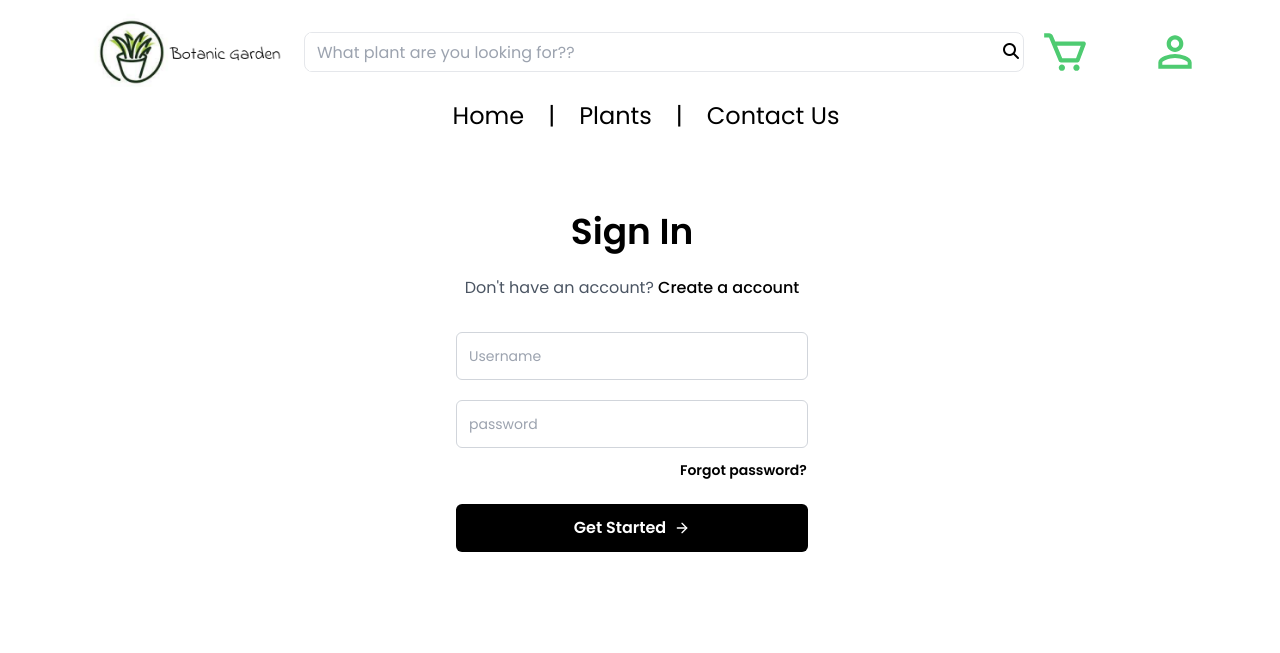
After one commit to Aayam1o1/Botanic-Garden, a Django app: page /login/ in a window 1280 px wide. The commit adds this page. Shown: the top 653 px of the page. Run offline with Django 4.2, Linux system fonts and the light colour scheme; some libraries are stand-ins or nearby versions; grey boxes are pictures that could not be loaded.

Commit message:
login system with logout  and drop down menu
developed an login system with help of django -> authenticate,login and logout
and stored the data into model user

dropdown menu is created through tailwind css using hover and absolute and relative

```diff
--- a/Botanic_Garden/Botanic_Garden/urls.py
+++ b/Botanic_Garden/Botanic_Garden/urls.py
@@ -21,8 +21,12 @@ from django.conf import settings
 from django.conf.urls.static import static
 
 
+
 urlpatterns = [
     path('admin/', admin.site.urls),
     path('', views.homePage),
-    path('plants', views.plants)
+    path('plants/', views.plants, name='plants'),
+    path('register/', views.register, name="Sign Up"),
+    path('login/', views.loginPage, name='login'),
+    path('logout/', views.logoutPage, name="logout"),
 ]
--- a/Botanic_Garden/Botanic_Garden/views.py
+++ b/Botanic_Garden/Botanic_Garden/views.py
@@ -1,11 +1,57 @@
 from django.http import HttpResponse, HttpResponseRedirect
 from django.shortcuts import render, redirect
 from django.core.paginator import Paginator
+from django.contrib.auth.forms import UserCreationForm
+from django.contrib.auth.models import User
+from django.contrib.auth import authenticate,login,logout
+from django.contrib.auth.decorators import login_required
+
 
 def homePage(request):
 
     return render(request, "homePage.html")
 
+@login_required(login_url='login')
 def plants(request):
 
     return render(request, "plants.html")
+
+def register(request):
+    if request.method == "POST":
+        username = request.POST.get('username')
+        email = request.POST.get('email')
+        password = request.POST.get('password')
+        rePassword = request.POST.get('rePassword')
+
+        if password != rePassword:
+            return HttpResponse("Password does not match!!!")
+
+        myUser = User.objects.create_user(username, email, password)
+        myUser.save()
+
+        return redirect('/login')
+
+        print(username, email, password, rePassword)
+
+    return render(request, "register.html")
+
+def loginPage(request):
+
+    if request.method == 'POST':
+        username = request.POST.get('username')
+        password = request.POST.get('password')
+
+        user = authenticate(request, username=username, password=password)
+        if user is not None:
+            login(request,user)
+            return redirect('/')
+
+        else:
+            return HttpResponse("Username or Password is incorrect")
+
+        print(usernameL, passwordL)
+    return render(request, "login.html")
+
+def logoutPage(request):
+    logout(request)
+    return redirect('login')
--- /dev/null
+++ b/Botanic_Garden/static/CSS/style.css
@@ -0,0 +1,7 @@
+#dropdown-menu{
+    display: none;
+}
+
+#profile:hover #dropdown-menu{
+    display: block;
+}
--- a/Botanic_Garden/static/JS/script.js
+++ b/Botanic_Garden/static/JS/script.js
@@ -0,0 +1,12 @@
+function dropMenu(){
+
+    const dropMenu = document.getElementById("dropdown-menu")
+    if (dropMenu.style.display === "block") {
+        dropMenu.style.display = "none"
+
+    }
+    else
+    {
+        dropMenu.style.display = "block"
+    }
+}
--- a/Botanic_Garden/templates/base.html
+++ b/Botanic_Garden/templates/base.html
@@ -7,7 +7,7 @@
     <link rel="stylesheet" href="../static/CSS/global.css">
     <script src="https://cdn.tailwindcss.com"></script>
     <link rel="stylesheet" href="https://cdnjs.cloudflare.com/ajax/libs/font-awesome/6.4.2/css/all.min.css">
-    <script src="../script/JS/script.js"></script>
+
 </head>
 <body>
 {% include "header.html" %}
@@ -17,4 +17,5 @@
 {% endblock  %}
 {% include "footer.html" %}
 </body>
+<script src="../script/JS/script.js"></script>
 </html>
--- a/Botanic_Garden/templates/footer.html
+++ b/Botanic_Garden/templates/footer.html
@@ -11,8 +11,8 @@
     <hr class="mt-6">
     <div id="footerContainer" class="flex justify-between items-center ml-10">
         <div class=" w-[15rem]" id="footerLogo">
-            <img src="../static/images/logo.png" alt="" class="w-[full]">
-            <div class="flex justify-around gap-0  ml-6 w-[12rem]">
+            <img src="../static/images/logo.png" alt="" class="w-[full] ml-2">
+            <div class="flex justify-around gap-0  ml-6 w-[12rem] mt-3 ">
                 <svg xmlns="http://www.w3.org/2000/svg" width="40" height="40" viewBox="0 0 40 40" fill="none">
                     <path d="M23.3332 22.5002H27.4998L29.1665 15.8335H23.3332V12.5002C23.3332 10.7835 23.3332 9.16683 26.6665 9.16683H29.1665V3.56683C28.6232 3.49516 26.5715 3.3335 24.4048 3.3335C19.8798 3.3335 16.6665 6.09516 16.6665 11.1668V15.8335H11.6665V22.5002H16.6665V36.6668H23.3332V22.5002Z" fill="#4ECB71"/>
                   </svg>
@@ -51,8 +51,9 @@
             <table>
                 <div class="">
                     <tr><h1 class="text-2xl text-[#4ECB71] mt-5 mb-2">ACCOUNT</h1></tr>
-                    <tr><td><a href="#"><p class="hover:text-[#4ECB71]">Sign Up</p></a><td><tr>
-                    <tr><td><a href="#"><p class="hover:text-[#4ECB71]">Sign In</p></a><td><tr>
+
+                    <tr><td><a href="/login"><p class="hover:text-[#4ECB71]">Sign In</p></a><td><tr>
+                    <tr><td><a href="/register"><p class="hover:text-[#4ECB71]">Sign Up</p></a><td><tr>
                 </div>
             </table>
         </div>
@@ -64,7 +65,7 @@
     </div>
     <div id="copyright">
         <hr class="my-6 border-gray-200 sm:mx-auto dark:border-gray-700 lg:my-8" />
-        <span class="block text-sm text-gray-500 sm:text-center dark:text-gray-400">© 2023 Botanic Garden. All Rights Reserved.</span>
+        <span class="block text-sm text-gray-500 sm:text-center dark:text-gray-400 mb-5">© 2023 Botanic Garden. All Rights Reserved.</span>
     </div>
 </body>
 </html>
--- a/Botanic_Garden/templates/header.html
+++ b/Botanic_Garden/templates/header.html
@@ -6,6 +6,7 @@
     <title>Botanic Garden</title>
     <script src="https://cdn.tailwindcss.com"></script>
     <link rel="stylesheet" href="https://cdnjs.cloudflare.com/ajax/libs/font-awesome/6.4.2/css/all.min.css">
+    <link rel="stylesheet" href="../static/CSS/style.css">
 </head>
 <body>
     <div id="headerContainer" class="flex justify-between p-10 items-center h-[5rem] mt-3">
@@ -20,19 +21,34 @@
                 <i class="fa fa-search" aria-hidden="true"></i>
             </div>
         </div>
-        <div class="flex justify-between gap-6 pr-10">
-        <div class="h-full">
+        <div class="flex justify-between gap-5 pr-10">
+
+        <div class="h-full mr-10" >
             <svg xmlns="http://www.w3.org/2000/svg" width="50" height="50" viewBox="0 0 25 25" fill="none">
                 <path d="M22.7312 7.74063C22.6354 7.60216 22.5075 7.48899 22.3583 7.41079C22.2092 7.3326 22.0434 7.29173 21.875 7.29167H7.63852L6.43644 4.40625C6.27882 4.02628 6.01193 3.70166 5.66959 3.47356C5.32725 3.24546 4.92489 3.12414 4.51352 3.125H2.08331V5.20834H4.51352L9.45519 17.0677C9.53434 17.2575 9.66787 17.4195 9.83896 17.5335C10.0101 17.6475 10.2111 17.7084 10.4166 17.7083H18.75C19.1844 17.7083 19.5729 17.4385 19.726 17.0333L22.851 8.70001C22.9101 8.54232 22.93 8.37266 22.9092 8.20558C22.8883 8.03849 22.8273 7.87895 22.7312 7.74063ZM18.0281 15.625H11.1114L8.50727 9.375H20.3719L18.0281 15.625Z" fill="#4ECB71"/>
                 <path d="M10.9375 21.875C11.8004 21.875 12.5 21.1754 12.5 20.3125C12.5 19.4496 11.8004 18.75 10.9375 18.75C10.0746 18.75 9.375 19.4496 9.375 20.3125C9.375 21.1754 10.0746 21.875 10.9375 21.875Z" fill="#4ECB71"/>
                 <path d="M18.2292 21.875C19.0921 21.875 19.7917 21.1754 19.7917 20.3125C19.7917 19.4496 19.0921 18.75 18.2292 18.75C17.3662 18.75 16.6667 19.4496 16.6667 20.3125C16.6667 21.1754 17.3662 21.875 18.2292 21.875Z" fill="#4ECB71"/>
                 </svg>
         </div>
-        <div>
-            <svg xmlns="http://www.w3.org/2000/svg" width="50" height="50" viewBox="0 0 24 24" fill="none">
+        <div class="relative text-left" id="profile">
+            <svg class=" cursor-pointer" xmlns="http://www.w3.org/2000/svg" width="50" height="50" viewBox="0 0 24 24" fill="none" id="dropdown-trigger">
                 <path d="M12 4C13.0609 4 14.0783 4.42143 14.8284 5.17157C15.5786 5.92172 16 6.93913 16 8C16 9.06087 15.5786 10.0783 14.8284 10.8284C14.0783 11.5786 13.0609 12 12 12C10.9391 12 9.92172 11.5786 9.17157 10.8284C8.42143 10.0783 8 9.06087 8 8C8 6.93913 8.42143 5.92172 9.17157 5.17157C9.92172 4.42143 10.9391 4 12 4ZM12 6C11.4696 6 10.9609 6.21071 10.5858 6.58579C10.2107 6.96086 10 7.46957 10 8C10 8.53043 10.2107 9.03914 10.5858 9.41421C10.9609 9.78929 11.4696 10 12 10C12.5304 10 13.0391 9.78929 13.4142 9.41421C13.7893 9.03914 14 8.53043 14 8C14 7.46957 13.7893 6.96086 13.4142 6.58579C13.0391 6.21071 12.5304 6 12 6ZM12 13C14.67 13 20 14.33 20 17V20H4V17C4 14.33 9.33 13 12 13ZM12 14.9C9.03 14.9 5.9 16.36 5.9 17V18.1H18.1V17C18.1 16.36 14.97 14.9 12 14.9Z" fill="#4ECB71"/>
                 </svg>
+            <div id="dropdown-menu" class="absolute top-[3.2rem] left-0 z-[1000]  w-[7rem]  bg-white border border-gray-300 rounded-lg shadow-lg text-center">
+                <ul class="py-2">
+                    <li><a href="#" class=" block px-4 py-2 text-gray-800 hover:bg-gray-200">Sign Up</a></li>
+                    <hr>
+                    <li><a href="#" class="block px-4 py-2 text-gray-800 hover:bg-gray-200">Sign In</a></li>
+                    <hr>
+                    <li><a href="{% url 'logout' %}" class="block px-4 py-2 text-gray-800 hover:bg-gray-200">Logout </a></li>
+                </ul>
+            </div>
         </div>
+
+        <!-- eta bata -->
+
+        <!--  -->
+
     </div>
     </div>
     <div class="flex justify-center items-center gap-6 mt-2 ml-3">
@@ -44,4 +60,5 @@
     </div>
 
 </body>
+<script src="../static/JS/script.js"></script>
 </html>
--- a/Botanic_Garden/templates/homePage.html
+++ b/Botanic_Garden/templates/homePage.html
@@ -22,6 +22,9 @@
         </div>
     </div>
 
+    {% comment %} <div>
+        <a href="{% url 'logout' %}"><button id="logout" class="bg-[#4ECB71] text-white p-2 rounded hover:animate-bounce transition-all duration-[0.45s] mt-10 mr-10 h-10 w-40">Logout</button> </a>
+    </div> {% endcomment %}
 
 {% endblock %}
 </body>
--- /dev/null
+++ b/Botanic_Garden/templates/login.html
@@ -0,0 +1,87 @@
+<!DOCTYPE html>
+<html lang="en">
+<head>
+    <meta charset="UTF-8">
+    <meta name="viewport" content="width=device-width, initial-scale=1.0">
+    <title>Sign In</title>
+
+</head>
+<body>
+{% extends 'base.html' %}
+{% block content %}
+
+    <div class="" id="container3">
+        <div class="mt-20  flex justify-around">
+            <div>
+                <div class="flex items-center justify-center ">
+                    <div class="text-center mr-4">
+                        <h2 class="text-4xl font-bold text-black">
+                            Sign In
+                        </h2>
+                        <p class="mt-6 text-base text-gray-600">
+                                Don't have an account?
+                            <a href="#"title="" class="font-medium text-black transition-all duration-200 hover:underline">
+                                Create a account
+                            </a>
+                        </p>
+                        <form action="#" method="POST" class="mt-8">
+                        {% csrf_token %}
+                        <div class="">
+
+                            <div class="">
+                                <input
+                                    class="flex h-12 w-[22rem] rounded-md border border-gray-300 bg-transparent px-3 py-2 text-sm placeholder:text-gray-400 focus:outline-none focus:ring-1 focus:ring-gray-400 focus:ring-offset-1 disabled:cursor-not-allowed disabled:opacity-50"
+                                    type="text"
+                                    name="username"
+                                    placeholder="Username"
+                                    id="username"/>
+                            </div>
+
+                          <div class="mt-5">
+
+                            <div class="mt-2">
+                                <input
+                                    class="flex h-12 w-[22rem] rounded-md border border-gray-300 bg-transparent px-3 py-2 text-sm placeholder:text-gray-400 focus:outline-none focus:ring-1 focus:ring-gray-400 focus:ring-offset-1 disabled:cursor-not-allowed disabled:opacity-50"
+                                    type="password"
+                                    name="password"
+                                    placeholder="password"
+                                    id="password"/>
+                            </div>
+                            <div class="flex items-center justify-between mt-3 ml-[14rem]">
+                                <a href="#"title=""class="text-sm font-semibold text-black hover:underline">
+                                  Forgot password?
+                                </a>
+                              </div>
+                            <div class="mt-6 mb-[6rem]">
+                                <button
+                                    type="submit" class="inline-flex w-full items-center justify-center rounded-md bg-black px-3.5 py-3.5 font-semibold leading-5 text-white hover:bg-black/80">Get Started
+                                    <svg
+                                        xmlns="http://www.w3.org/2000/svg"
+                                        width="16"
+                                        height="16"
+                                        viewBox="0 0 24 24"
+                                        fill="none"
+                                        stroke="currentColor"
+                                        stroke-width="2"
+                                        stroke-linecap="round"
+                                        stroke-linejoin="round"
+                                        class="ml-2"
+                                    >
+                                        <line x1="5" y1="12" x2="19" y2="12"></line>
+                                        <polyline points="12 5 19 12 12 19"></polyline>
+                                    </svg>
+                                </button>
+                          </div>
+
+                        </div>
+                        </form>
+                    </div>
+                </div>
+            </div>
+        </div>
+    </div>
+
+
+{% endblock %}
+</body>
+</html>
```
Also changed, not shown: Botanic_Garden/templates/register.html (added, +112 -0 lines), Botanic_Garden/db.sqlite3, Botanic_Garden/static/images/profileMan.png (added).
